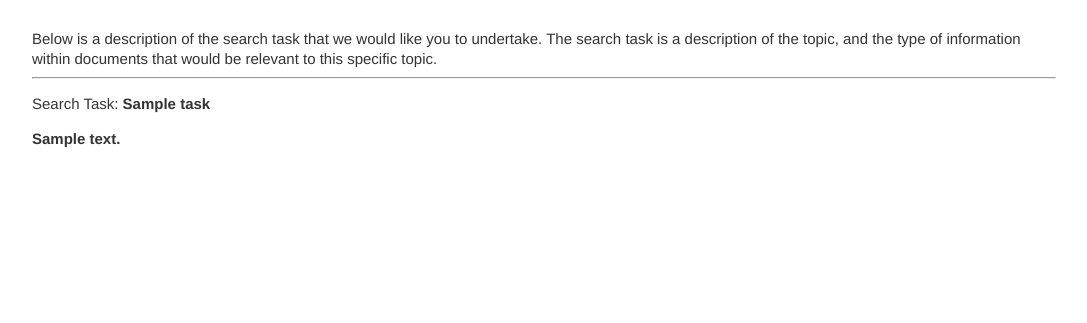
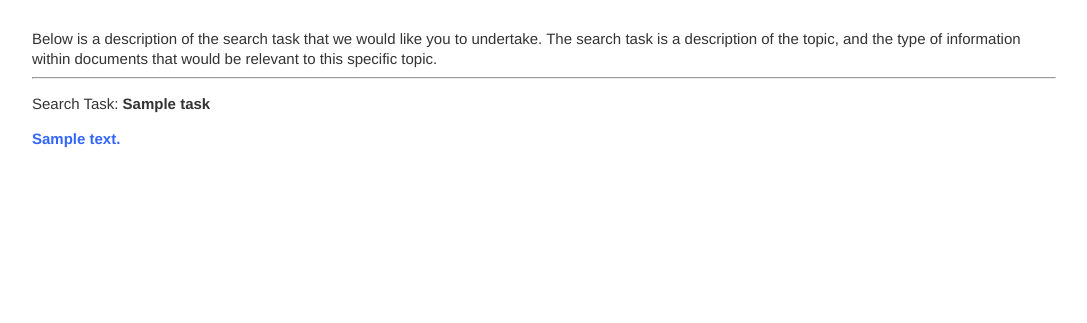
Before and after one commit to leifos/treconomics, a Django app: template treconomics_project/templates/base/show_task.html in a window 1280 px wide. Shown: the part 41-364 px from the top of the page, without its empty margins (96-1183 px from the left). Run offline with Django 3.2, Linux system fonts and the light colour scheme; the template is opened without the code that fills it: most values are stand-ins (such as "Sample title", 1, 10 or a date in 2020); some libraries are stand-ins or nearby versions.

Commit message:
made the task description more obvious on templates

```diff
--- a/treconomics_project/templates/base/pre_task_with_questions.html
+++ b/treconomics_project/templates/base/pre_task_with_questions.html
@@ -27,7 +27,7 @@
         <p>Below is a description of the search task that we would like you to undertake.</p>
 
         <div id="query">
-            <p>{% autoescape off %} <strong>{{ taskdescription }}</strong> {% endautoescape %} </p>
+            <p>{% autoescape off %} <strong style="color: #3366FF;">{{ taskdescription }}</strong> {% endautoescape %} </p>
             <!--
         <b> {{tasktitle}} </b> <span>Search Task: <strong>{{task}}</strong> Search Topic: <strong>{{topic}}</strong></span>
 
--- a/treconomics_project/templates/base/show_task.html
+++ b/treconomics_project/templates/base/show_task.html
@@ -17,7 +17,7 @@
 
     <!-- <p><b> {{ tasktitle }} </b><p> -->
 
-    <p> {% autoescape off %} <b>{{ taskdescription }}</b> {% endautoescape %}</p>
+    <p> {% autoescape off %} <b span style="color: #3366FF;">{{ taskdescription }}</b> {% endautoescape %}</p>
 
     <script type="text/javascript" src="{% static 'javascripts/show_task.js' %}"></script>
 
```
